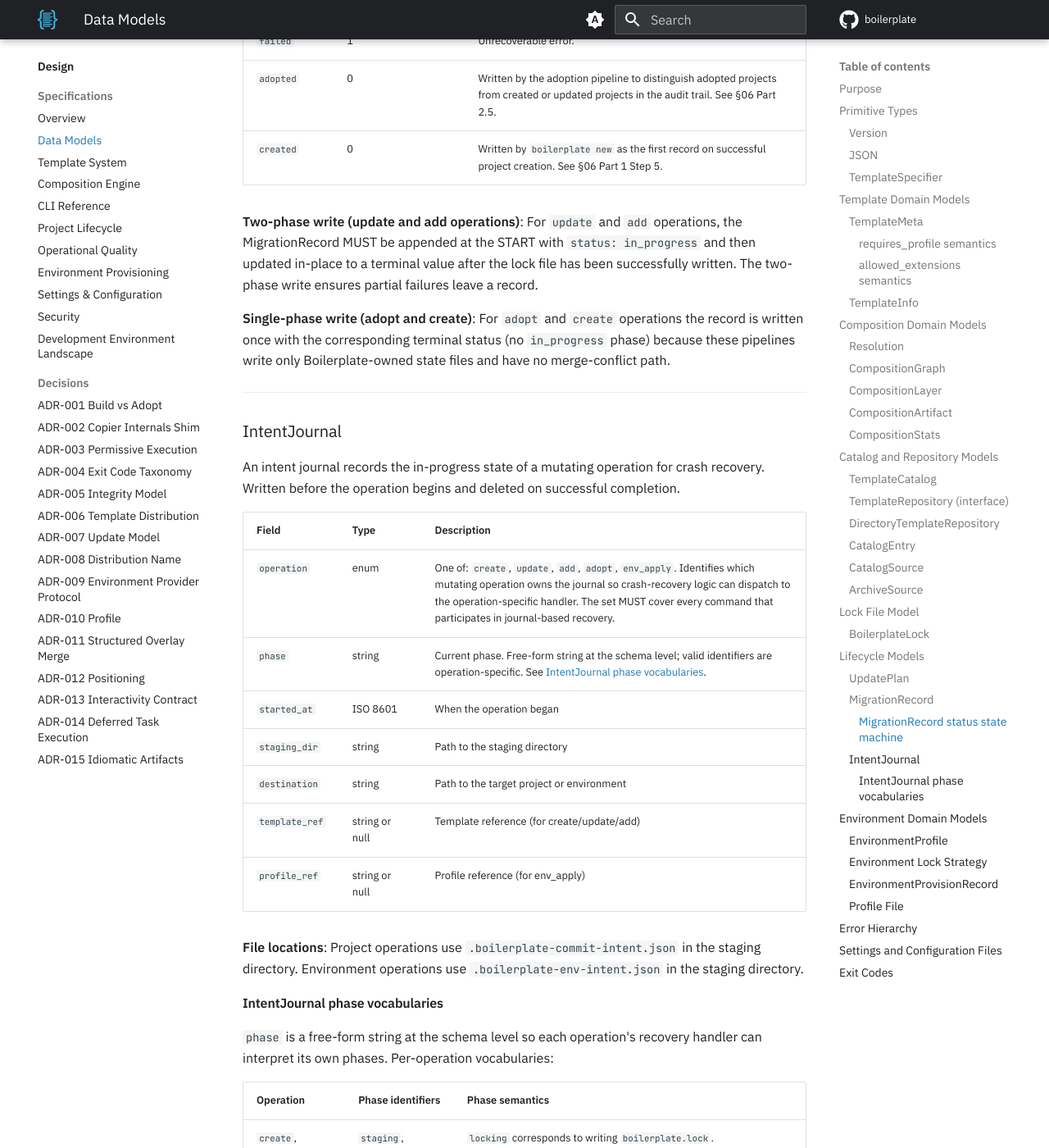
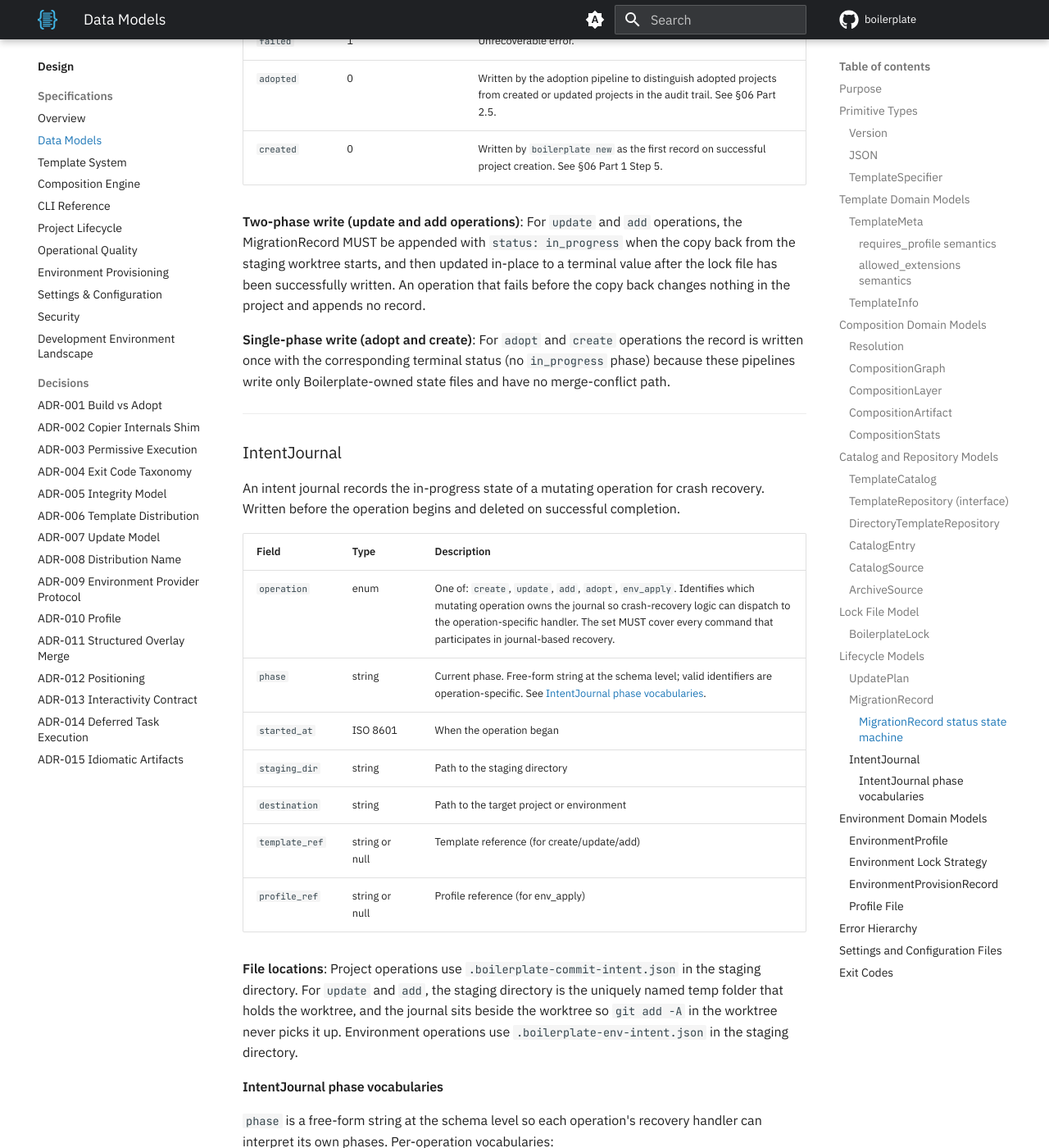
Before and after one commit to TheRealBillSiegler/boilerplate, an MkDocs documentation site: the page built from docs/design/02-data-models.md, in a window 1280 px wide and 1400 px high, scrolled down 17494 px. Shown: the whole window at 82% size. Built offline with MkDocs 1.6.1 and Material for MkDocs 9.7.7, drawn with Linux system fonts in a browser that asks for light colours; comment, search, counter and statistics services are not loaded; the version menu is left out; some of the changed text lies outside the part shown.

Commit message:
docs(design): align records, journal and errors with worktree staging
Adds the submodule and changed-checkout errors, moves the in-progress
migration record to the start of the copy back, and extends stale
cleanup to Boilerplate's own temp worktrees with git worktree prune.

Co-Authored-By: Claude Sonnet 5.5 <noreply@anthropic.com>

```diff
--- a/docs/design/02-data-models.md
+++ b/docs/design/02-data-models.md
@@ -451,14 +451,14 @@ An entry in `.boilerplate/migrations.yml` recording one update operation.
 
 | Status | Exit code | Meaning |
 | --- | --- | --- |
-| `in_progress` | — (transient) | Update operation has started; record is awaiting in-place update to a terminal status. |
+| `in_progress` | — (transient) | The copy back from the staging worktree has started; record is awaiting in-place update to a terminal status. |
 | `success` | 0 | Normal completion of an update. |
 | `conflict` | 4 (ACTION_REQUIRED) | Merge conflicts requiring user resolution. The record names each layer's target version and the layers the paused walk finished, which is what `update` resumes from ([04 §Safe Update](04-composition-engine.md#safe-update)). |
 | `failed` | 1 | Unrecoverable error. |
 | `adopted` | 0 | Written by the adoption pipeline to distinguish adopted projects from created or updated projects in the audit trail. See §06 Part 2.5. |
 | `created` | 0 | Written by `boilerplate new` as the first record on successful project creation. See §06 Part 1 Step 5. |
 
-**Two-phase write (update and add operations)**: For `update` and `add` operations, the MigrationRecord MUST be appended at the START with `status: in_progress` and then updated in-place to a terminal value after the lock file has been successfully written. The two-phase write ensures partial failures leave a record.
+**Two-phase write (update and add operations)**: For `update` and `add` operations, the MigrationRecord MUST be appended with `status: in_progress` when the copy back from the staging worktree starts, and then updated in-place to a terminal value after the lock file has been successfully written. An operation that fails before the copy back changes nothing in the project and appends no record.
 
 **Single-phase write (adopt and create)**: For `adopt` and `create` operations the record is written once with the corresponding terminal status (no `in_progress` phase) because these pipelines write only Boilerplate-owned state files and have no merge-conflict path.
 
@@ -478,7 +478,7 @@ An intent journal records the in-progress state of a mutating operation for cras
 | `template_ref` | string or null | Template reference (for create/update/add) |
 | `profile_ref` | string or null | Profile reference (for env_apply) |
 
-**File locations**: Project operations use `.boilerplate-commit-intent.json` in the staging directory. Environment operations use `.boilerplate-env-intent.json` in the staging directory.
+**File locations**: Project operations use `.boilerplate-commit-intent.json` in the staging directory. For `update` and `add`, the staging directory is the uniquely named temp folder that holds the worktree, and the journal sits beside the worktree so `git add -A` in the worktree never picks it up. Environment operations use `.boilerplate-env-intent.json` in the staging directory.
 
 #### IntentJournal phase vocabularies
 
@@ -610,6 +610,8 @@ All errors inherit from `BoilerplateError` (the base class). Each exception type
 | `UpdateLayerDriftError` | `3` | Before any layer runs, a layer and one of its ancestors both disagree with `boilerplate.lock`, with no pending `conflict` record to resume |
 | `UpdateTargetMismatchError` | `3` | An explicit `--target-version` differs from the targets a pending `conflict` record names |
 | `UpdateTaskFailedError` | `1` | A task failed after the update's files were copied back; the update keeps the files and writes the lock under `--non-interactive` |
+| `UpdateSubmodulesUnsupportedError` | `3` | `update` or `add` finds a `.gitmodules` file in the project, so the staging worktree cannot be created safely |
+| `UpdateCheckoutChangedError` | `3` | The user's checkout changed during the walk, so the staging worktree is discarded before the copy back |
 | `MergeConflictError` | `1` | Two layers declare incompatible values for the same configuration key |
 
 Unrecognized exceptions outside this hierarchy MUST exit with code `1` (`FAILURE`). Exit-code semantics (what each code means) are specified in [§Exit Codes](#exit-codes) below.
@@ -630,7 +632,7 @@ Runtime settings (the `Settings` object) and the `boilerplate-sources.yml` catal
 | `1` | `FAILURE` | General runtime failure |
 | `2` | `CONFIG_ERROR` | Configuration or settings could not be loaded |
 | `3` | `VALIDATION_ERROR` | Input validation failed |
-| `4` | `ACTION_REQUIRED` | The operation requires user intervention before it can complete (e.g., merge conflicts during `update` that need manual resolution before `--continue`). Distinguishes recoverable workflow pauses from hard failures (exit 1). Commands: `update` (merge conflicts). `env apply` does not produce exit 4 — per §08 Part 4, all provisioning failures roll back fully to exit 1; a partial-install resume path is a candidate future enhancement, not part of the contract. |
+| `4` | `ACTION_REQUIRED` | The operation requires user intervention before it can complete (e.g., merge conflicts during `update` that the user resolves and commits before rerunning `boilerplate update`). Distinguishes recoverable workflow pauses from hard failures (exit 1). Commands: `update` (merge conflicts). `env apply` does not produce exit 4 — per §08 Part 4, all provisioning failures roll back fully to exit 1; a partial-install resume path is a candidate future enhancement, not part of the contract. |
 | `130` | `USER_CANCELLED` | The user cancelled an interactive prompt (Ctrl+C). Matches the POSIX `128 + SIGINT` convention Typer's own `KeyboardInterrupt` handler already uses, so every Ctrl+C in the CLI — inside a prompt or not — exits with the same code. |
 
 Command-line usage errors — an unknown option, a missing argument, a rejected flag value — are input validation and exit `3`, overriding Click's own default of `2`, which this taxonomy reserves for `CONFIG_ERROR`.
```
Also changed, not shown: docs/design/03-template-system.md (+3 -3 lines), docs/design/07-operational-quality.md (+3 -1 lines).
